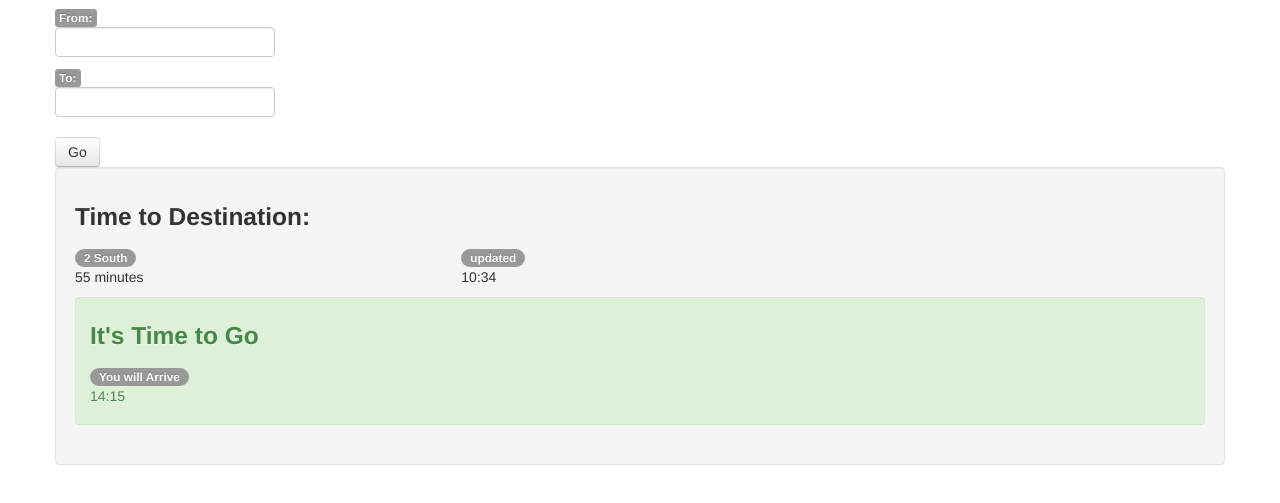
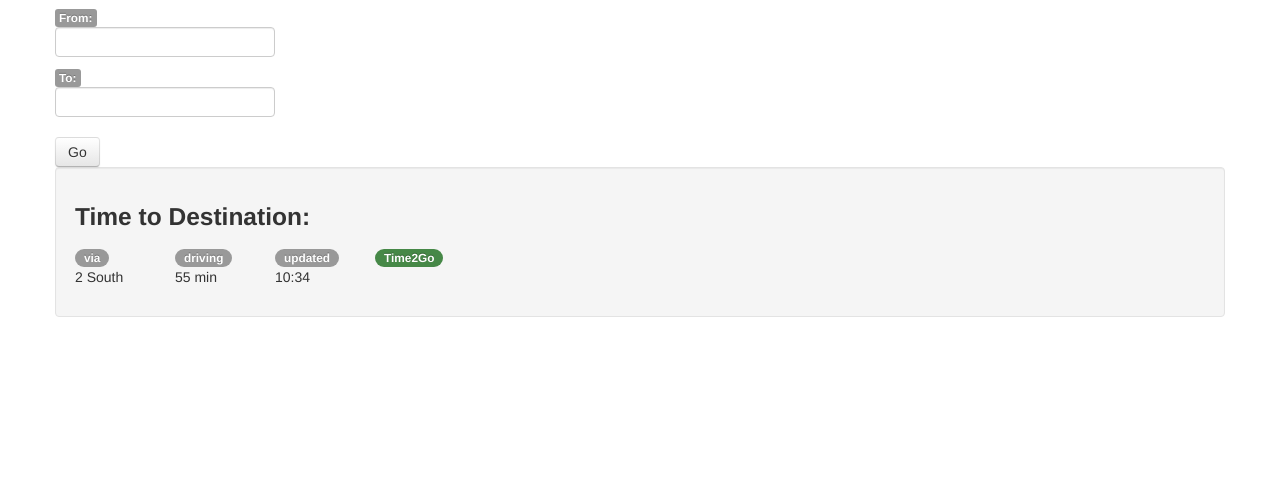
Before and after one commit to mavry/mavry.github.io, a plain HTML site: page index.html in a window 1280 px wide. Shown: the part 53-556 px from the top of the page. Drawn offline with Linux system fonts and the light colour scheme.

Commit message:
diff layoutng

```diff
--- a/index.html
+++ b/index.html
@@ -42,7 +42,6 @@
     <div class="container">
       <div class="control-group">
         <span class="label">From:</span>
-
         <div class="controls">
           <input type="text">
           <div class="control-group">
@@ -62,29 +61,28 @@
         <h3>
           Time to Destination:
         </h3>
-        <div class="row-fluid">
-          <div class="span4">
-            <span class="badge">2 South</span>
+        <div class="row">
+          <div class="span1">
+            <span class="badge">via</span>
             <p>
-              55 minutes
+            2 South
             </p>
           </div>
-          <div class="span8">
+          <div class="span1">
+            <span class="badge">driving</span>
+            <p>
+            55 min
+            </p>
+          </div>
+          <div class="span1">
             <span class="badge">updated</span>
             <p>
               10:34
             </p>
           </div>
-        </div>
-
-        <div class="alert alert-success">
-          <h3>
-            It's Time to Go
-          </h3>
-          <span class="badge">You will Arrive</span>
-          <p>
-          14:15
-          </p>
+          <div class="span1">
+            <span class="badge badge-success">Time2Go</span>
+          </div>
         </div>
       </div>
     </div>
```
